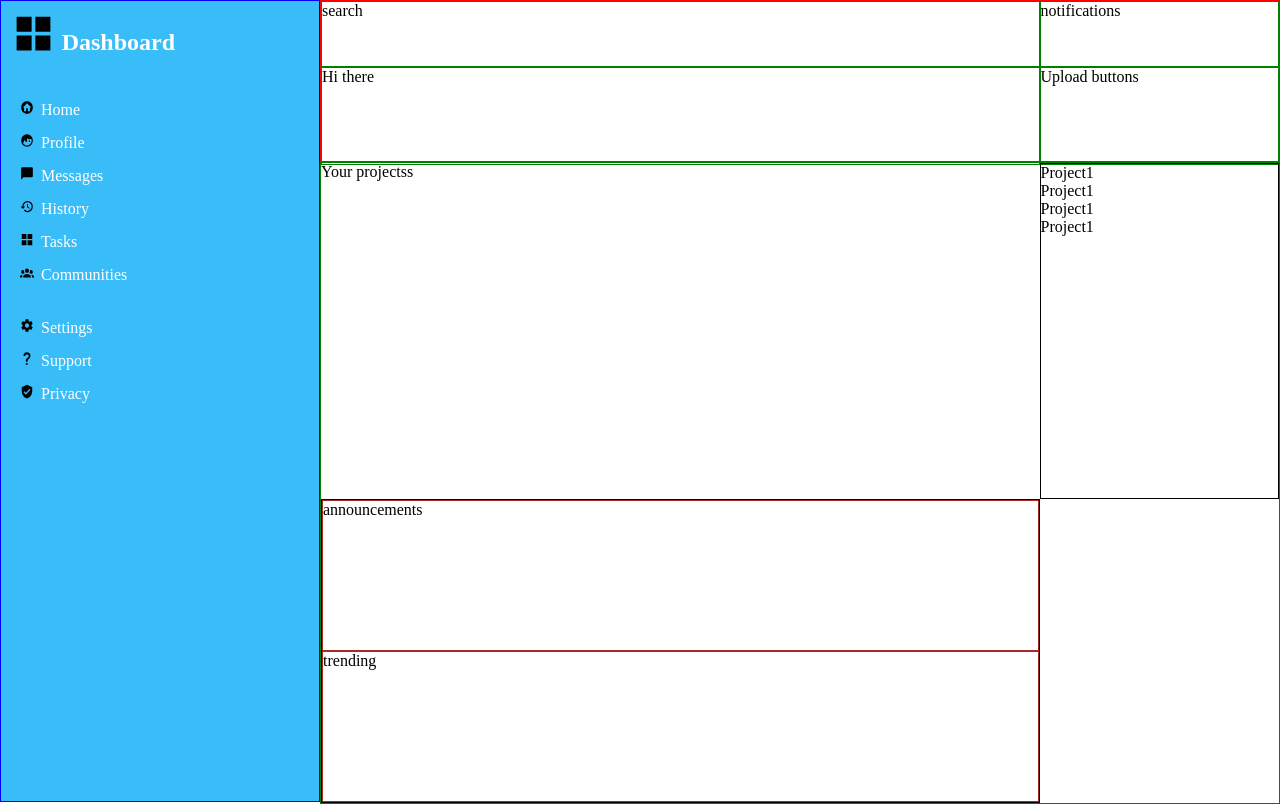
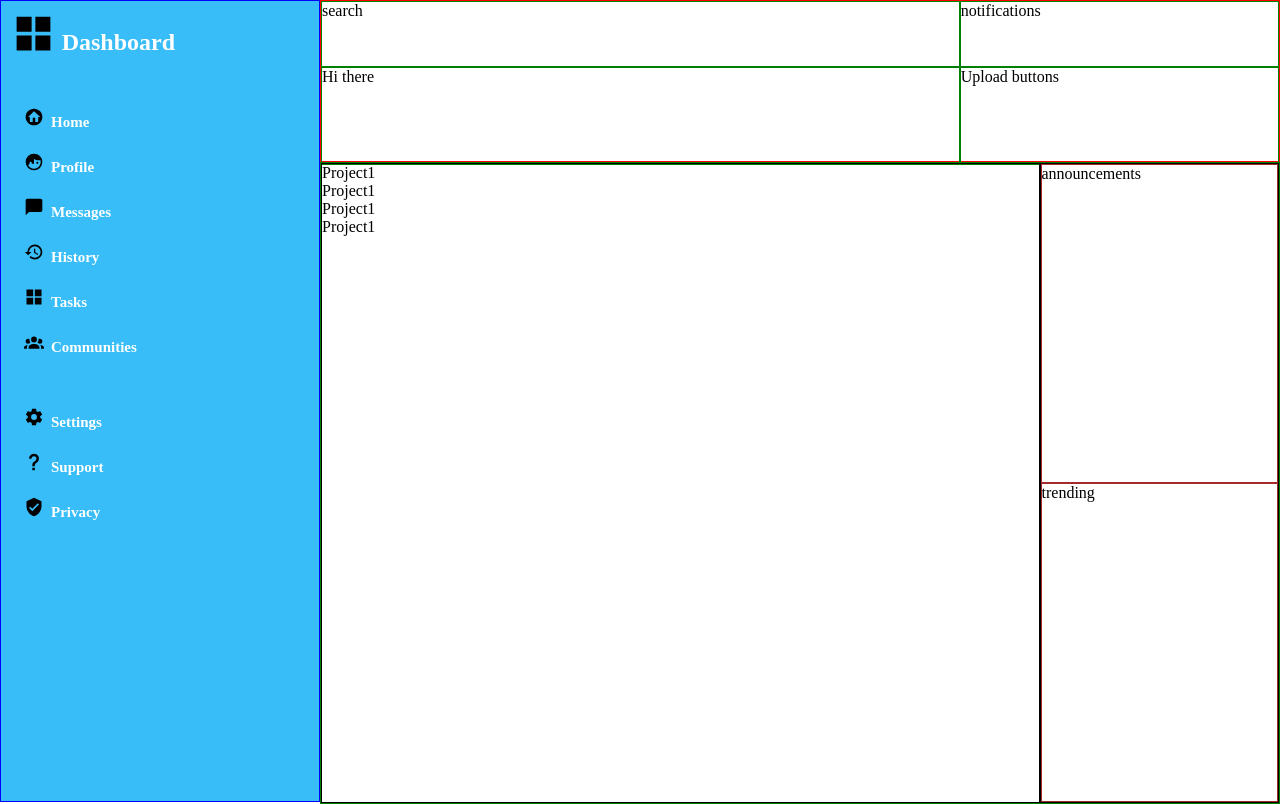
Before and after one commit to wizzidom/admin-dashboard, a plain HTML site: page index.html in a window 1280 px wide. Drawn offline with Linux system fonts and the light colour scheme; a script that the page names is missing.

Commit message:
Added svg icons

```diff
--- a/index.html
+++ b/index.html
@@ -50,7 +50,7 @@
 
             </div>
             <div class="project-section">
-                Your projectss
+
                 <div class="projects">
                     <div>Project1</div>
                     <div>Project1</div>
--- a/main.css
+++ b/main.css
@@ -21,7 +21,7 @@
     border: 1px solid red;
     height: 20vh;
     display: grid;
-    grid-template-columns: 3fr 1fr;
+    grid-template-columns: 2fr 1fr;
 
 }
 .project-section{
@@ -41,7 +41,7 @@
 
 }
 .navigation > ul {
-    margin: 20px 0px 20px 0px;
+    margin: 20px 0px 30px 0px;
 }
 .upperbar > div {
     border: 1px solid green;
@@ -61,11 +61,19 @@
 }
 
 li::marker{
-    font-size: 2em;
+    font-size: 3em;
+
+}
+li{
+    margin-left: 10px;
+    font-size: 15px;
+    font-weight: bold;
 }
 .home{
     list-style-image: url(home-circle.svg);
+
 }
+
 .profile{
     list-style-image: url(face-man-profile.svg);
 }
```
